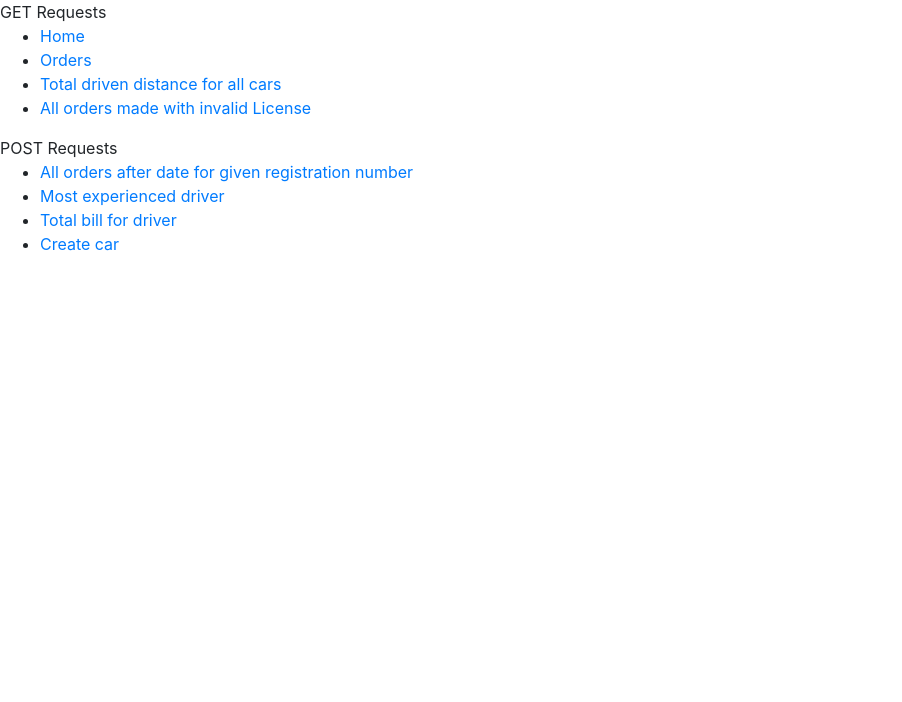
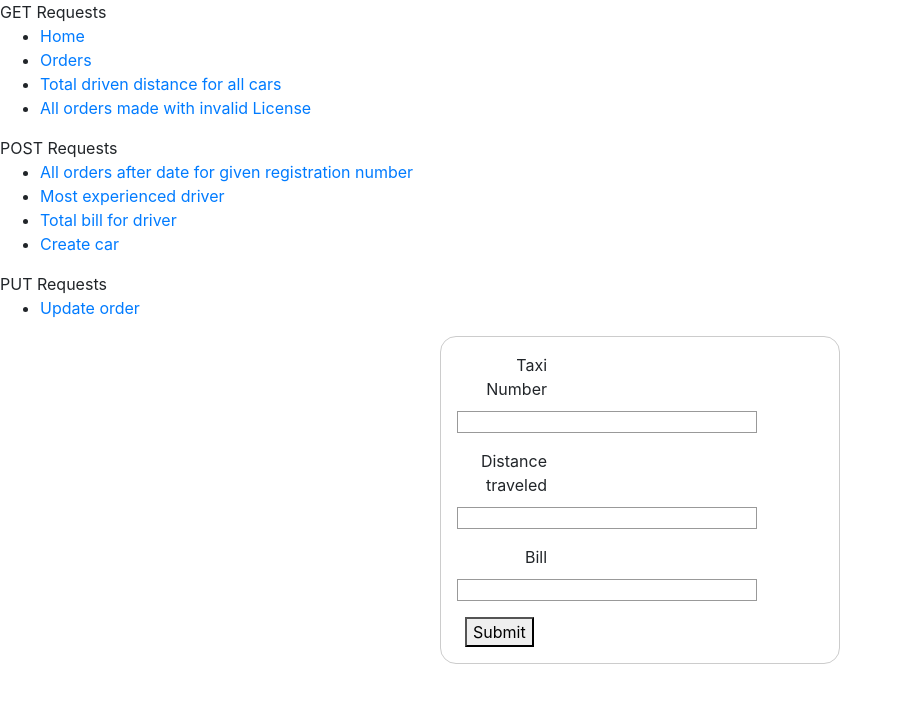
Before and after one commit to ArcherBG/taxi-info-system-web, a React (Create React App) app: page /composite/updateorder in a window 1280 px wide. Shown: the top 702 px of the page, without its empty margins (0-902 px from the left). Built offline with nearby package versions, Linux system fonts and the light colour scheme.

Commit message:
Added update page

```diff
--- a/src/App.js
+++ b/src/App.js
@@ -7,6 +7,7 @@ import AllOrdersMadeWithInvalidLicense from "./components/AllOrdersMadeWithInval
 import MostExperiencedDriver from "./components/MostExperiencedDriver/MostExperiencedDriver";
 import TotalBillForDriverComponent from "./components/TotalBillForDriverComponent/TotalBillForDriverComponent";
 import CreateCarComponent from "./components/CreateCarComponent/CreateCarComponent";
+import UpdateOrderComponent from "./components/UpdateOrderComponent/UpdateOrderComponent";
 
 const Index = () => <h2>Home</h2>;
 
@@ -45,6 +46,12 @@ const AppRouter = () => (
             <Link to="/composite/createcar/">Create car</Link>
           </li>
         </ul>
+        <div>PUT Requests</div>
+        <ul>
+          <li>
+            <Link to="/composite/updateorder/">Update order</Link>
+          </li>
+        </ul>
       </nav>
 
       <Route path="/" exact component={Index} />
@@ -55,6 +62,7 @@ const AppRouter = () => (
       <Route path="/composite/mostexperienceddriver/" component={MostExperiencedDriver} />
       <Route path="/composite/totalbill/" component={TotalBillForDriverComponent} />
       <Route path="/composite/createcar/" component={CreateCarComponent} />
+      <Route path="/composite/updateorder/" component={UpdateOrderComponent} />
     </div>
   </Router>
 );
--- /dev/null
+++ b/src/components/UpdateOrderComponent/UpdateOrderComponent.js
@@ -0,0 +1,73 @@
+import React from 'react';
+import styles from './styles.css';
+
+export default class UpdateOrderComponent extends React.Component {
+  constructor(props) {
+    super(props);
+    this.state = {
+      error: null,
+      isLoaded: true,
+      result: 0
+    }
+  }
+
+  submitForm = (event) => {
+    event.preventDefault();
+    const taxiNumber = event.target.taxiNumber.value;
+    const distance = event.target.distance.value;
+    const bill = event.target.bill.value;
+    fetch('http://localhost:3000/api/orders', {
+      method: 'PUT',
+      headers: { 'Content-Type': 'application/json' },
+      body: JSON.stringify({
+        id: taxiNumber,
+        distance: distance,
+        bill: bill,
+      })
+    }).then(res => res.json())
+      .then((result) => {
+        console.log('result: ', result);
+        this.setState({
+          isLoaded: true,
+          result: result.affectedRows,
+        });
+      }, (error) => {
+        this.setState({
+          isLoaded: true,
+          error,
+        });
+      });
+  }
+
+  render() {
+    if (!this.state.isLoaded) {
+      return (<div><h5>Loading...</h5></div>);
+    } else if (this.state.error) {
+      return (<div><h5>Error: {this.state.error.message}</h5></div>);
+    } else if(this.state.result > 0){
+      return (<div><h5>Record is updated </h5></div>);
+    } else {
+      return (
+        <div>
+          <form onSubmit={this.submitForm}>
+            <div>
+              <label>Taxi Number</label>
+              <input type="text" name="taxiNumber" />
+            </div>
+            <div>
+              <label>Distance traveled</label>
+              <input type="text" name="distance" />
+            </div>
+            <div>
+              <label>Bill</label>
+              <input type="text" name="bill" />
+            </div>
+            <div>
+              <button type="submit" >Submit</button>
+            </div>
+          </form>
+        </div>
+      );
+    }
+  }
+}
--- /dev/null
+++ b/src/components/UpdateOrderComponent/styles.css
@@ -0,0 +1,61 @@
+form {
+  /* Just to center the form on the page */
+  margin: 0 auto;
+  width: 400px;
+  /* To see the outline of the form */
+  padding: 1em;
+  border: 1px solid #CCC;
+  border-radius: 1em;
+}
+
+form div + div {
+  margin-top: 1em;
+}
+
+label {
+  /* To make sure that all labels have the same size and are properly aligned */
+  display: inline-block;
+  width: 90px;
+  text-align: right;
+}
+
+input, textarea {
+  /* To make sure that all text fields have the same font settings
+     By default, textareas have a monospace font */
+  font: 1em sans-serif;
+
+  /* To give the same size to all text fields */
+  width: 300px;
+  box-sizing: border-box;
+
+  /* To harmonize the look & feel of text field border */
+  border: 1px solid #999;
+}
+
+input:focus, textarea:focus {
+  /* To give a little highlight on active elements */
+  border-color: #000;
+}
+
+textarea {
+  /* To properly align multiline text fields with their labels */
+  vertical-align: top;
+
+  /* To give enough room to type some text */
+  height: 5em;
+}
+
+.button {
+  /* To position the buttons to the same position of the text fields */
+  padding-left: 90px; /* same size as the label elements */
+}
+
+button {
+  /* This extra margin represent roughly the same space as the space
+     between the labels and their text fields */
+  margin-left: .5em;
+}
+
+table {
+  margin-top: 3em;
+}
```
